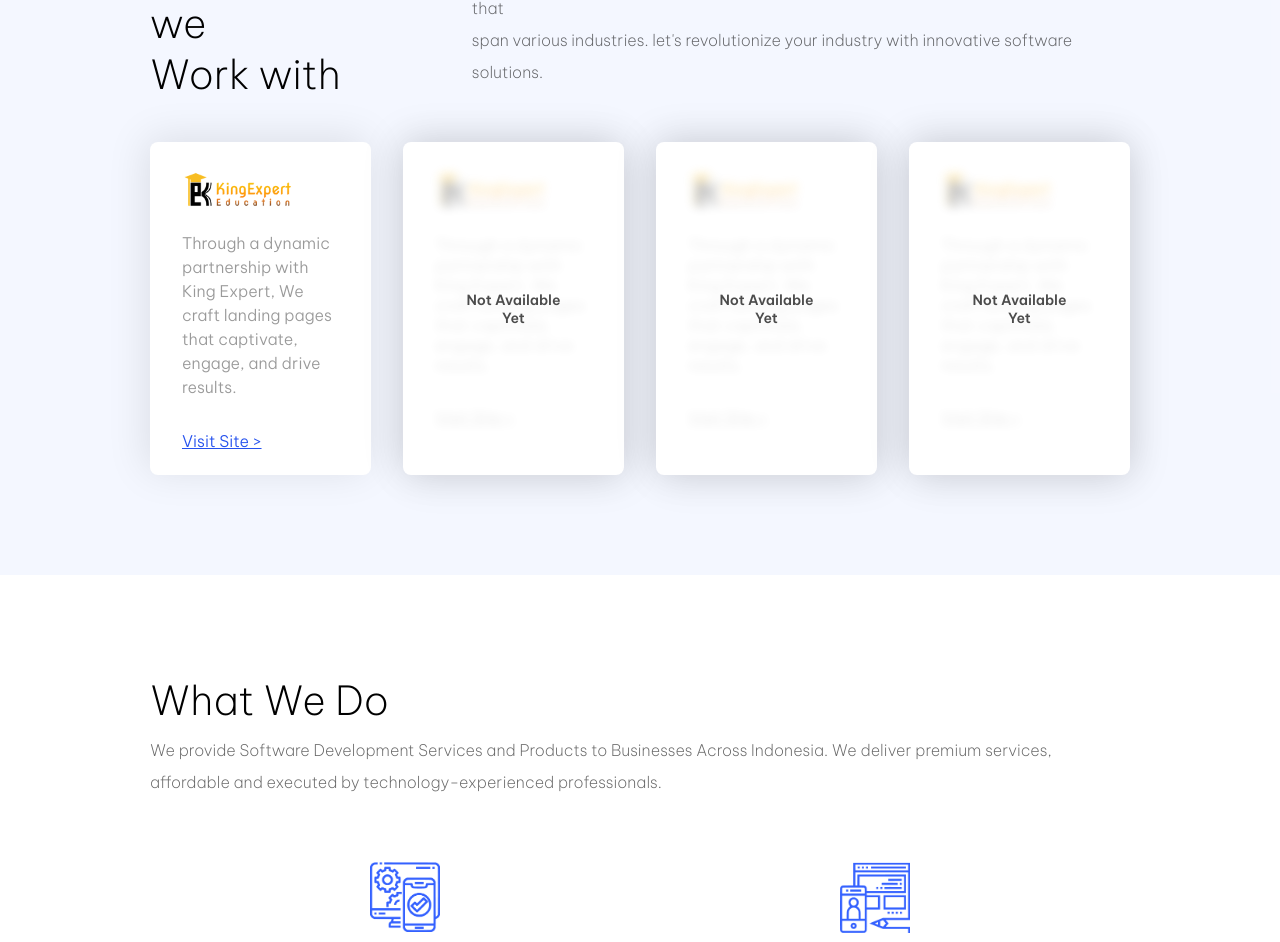
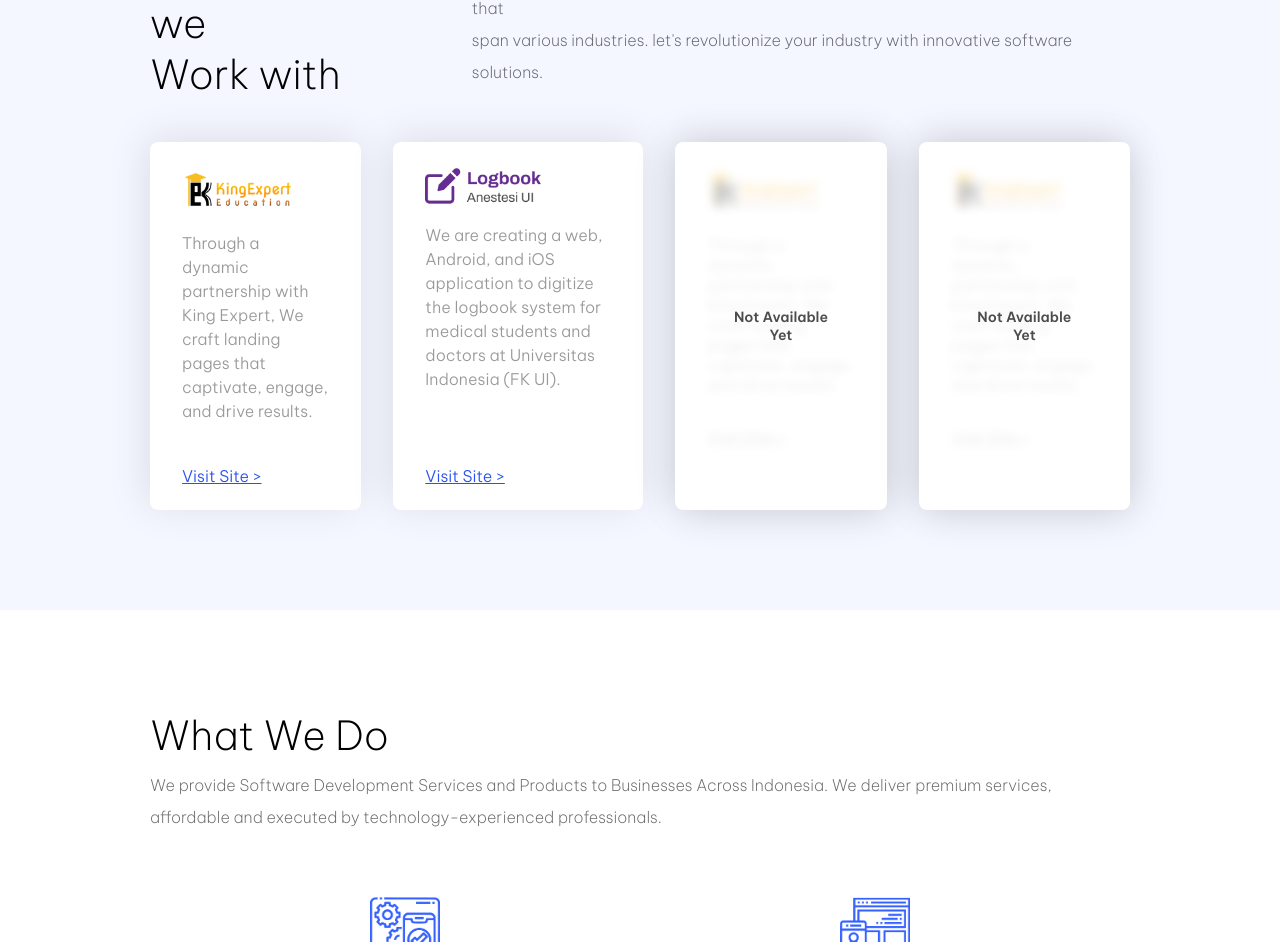
Before and after one commit to bktech-sh/portfolio, a Next.js app: page / in a window 1280 px wide. Shown: the part 878-1820 px from the top of the page. Built offline with nearby package versions, Linux system fonts and the light colour scheme.

Commit message:
feat: add more project

```diff
--- a/src/app/components/CardProject/index.tsx
+++ b/src/app/components/CardProject/index.tsx
@@ -1,17 +1,23 @@
 import Image from "next/image";
-import { CardProjectContainer } from "./styles";
+import { CardProjectContainer, DescriptionProject } from "./styles";
 import kingImage from "@/app/assets/images/projects/king.png";
+import { Project } from "@/app/types";
 
-const CardProject = () => {
+interface Props {
+  project: Project;
+}
+
+const CardProject = ({ project }: Props) => {
   return (
     <CardProjectContainer>
-      <Image src={kingImage} width={120} alt="project" />
-      <p>
-        Through a dynamic partnership with King Expert, We craft landing pages
-        that captivate, engage, and drive results.
-      </p>
+      <DescriptionProject>
+        <Image src={project.imageProject} width={120} alt="project" />
+        <p>{project.description}</p>
+      </DescriptionProject>
 
-      <a>Visit Site &gt;</a>
+      <a href={project.link} target="_blank">
+        Visit Site &gt;
+      </a>
     </CardProjectContainer>
   );
 };
--- a/src/app/components/CardProject/styles.ts
+++ b/src/app/components/CardProject/styles.ts
@@ -24,3 +24,9 @@ export const CardProjectContainer = styled.div`
     text-decoration: underline;
   }
 `;
+
+export const DescriptionProject = styled.div`
+  display: flex;
+  flex-direction: column;
+  min-height: 300px;
+`;
--- a/src/app/components/CompanyPartner/index.tsx
+++ b/src/app/components/CompanyPartner/index.tsx
@@ -1,3 +1,4 @@
+import { listProjects } from "@/app/constants/listProjects";
 import CardProject from "../CardProject";
 import CardProjectDisabled from "../CardProjectDisabled";
 import { CompanyPartnerContainer, ListCardProject, Title } from "./styles";
@@ -18,8 +19,9 @@ const CompanyPartner = () => {
       </Title>
 
       <ListCardProject>
-        <CardProject />
-        <CardProjectDisabled />
+        {listProjects.map((project) => (
+          <CardProject project={project} key={project.title} />
+        ))}
         <CardProjectDisabled />
         <CardProjectDisabled />
       </ListCardProject>
--- /dev/null
+++ b/src/app/constants/listProjects.ts
@@ -0,0 +1,20 @@
+import { Project } from "../types";
+import kingExpertIcon from "@/app/assets/images/projects/king.png";
+import logbookIcon from "@/app/assets/images/projects/logbook.png";
+
+export const listProjects: Project[] = [
+  {
+    imageProject: kingExpertIcon,
+    description:
+      "Through a dynamic partnership with King Expert, We craft landing pages that captivate, engage, and drive results.",
+    link: "https://kingexpert.id/",
+    title: "KingExpert",
+  },
+  {
+    imageProject: logbookIcon,
+    description:
+      "We are creating a web, Android, and iOS application to digitize the logbook system for medical students and doctors at Universitas Indonesia (FK UI).",
+    link: "https://anestesi-ui.id/login",
+    title: "KingExpert",
+  },
+];
```
Also changed, not shown: src/app/types/index.tsx (+7 -0 lines), src/app/assets/images/projects/logbook.png (added).
